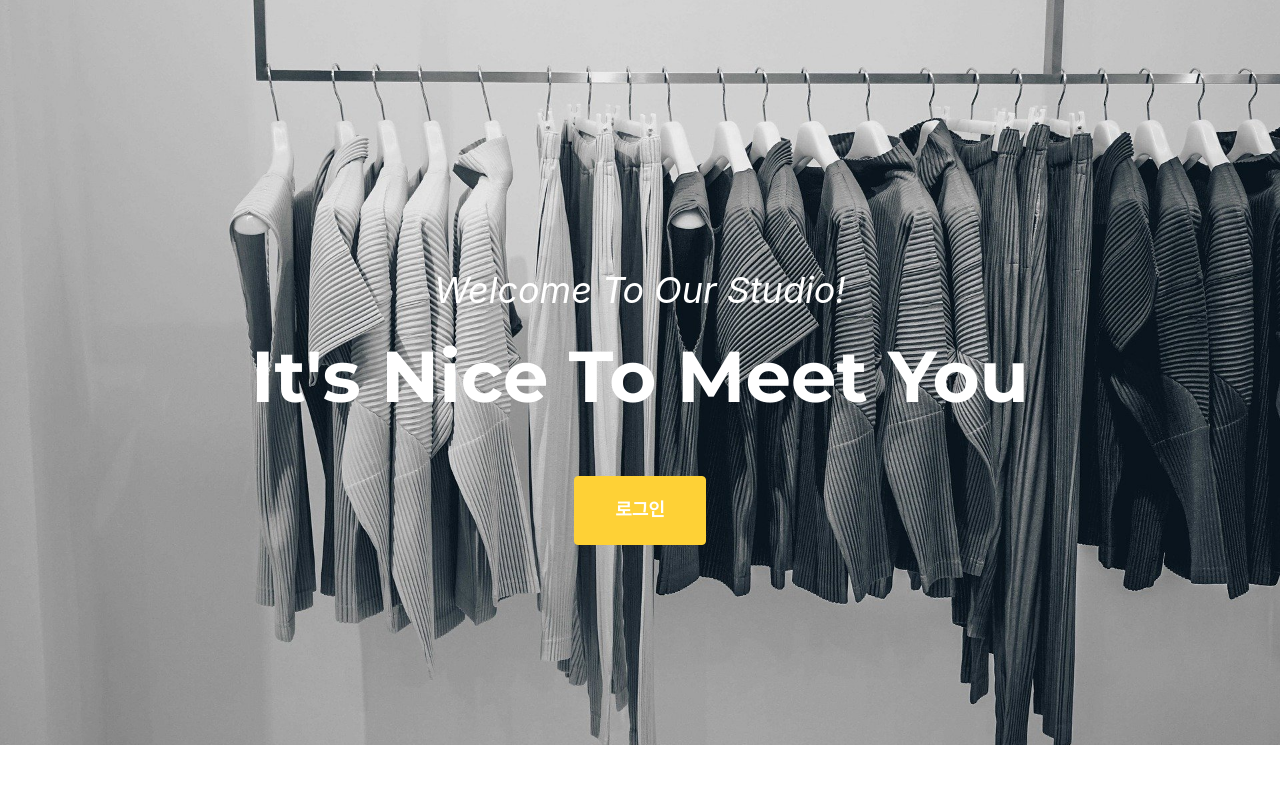
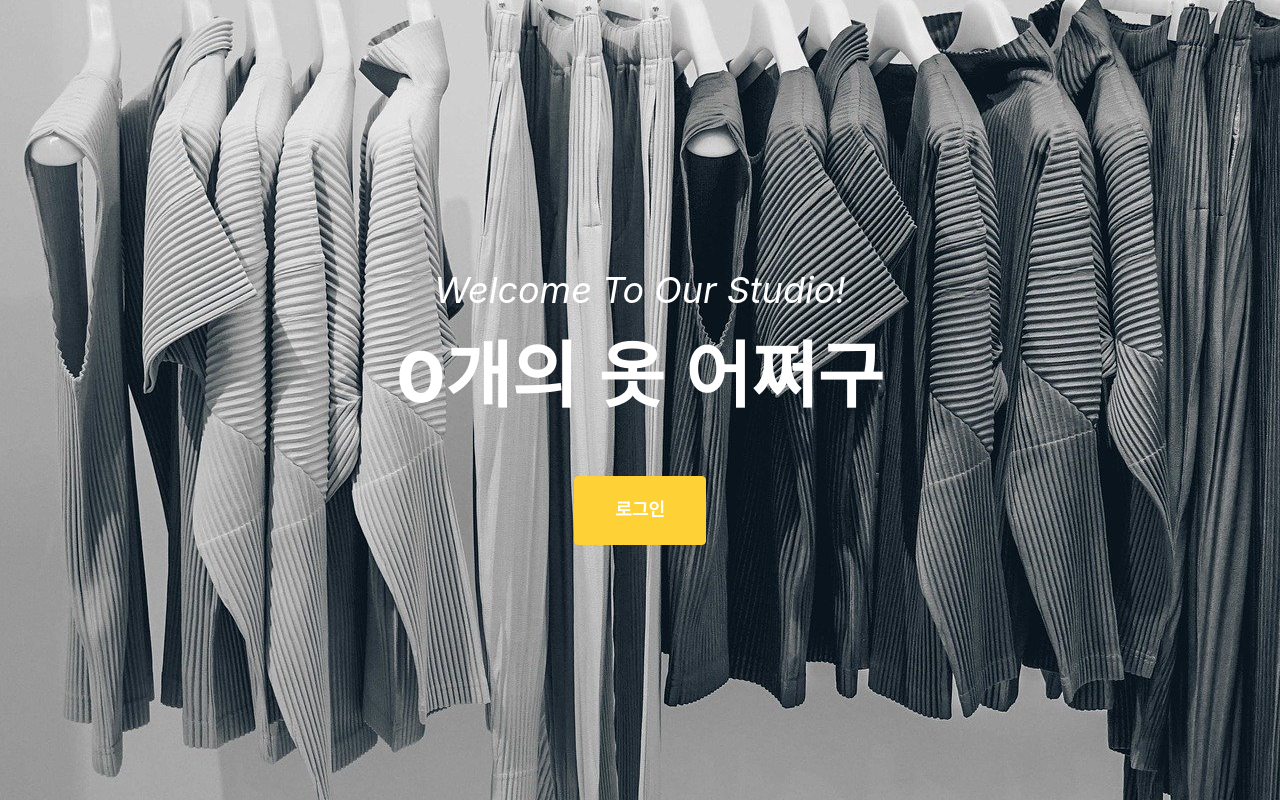
Before and after one commit to boolks/WEARWHAT, a Django app: page / in a window 1280 px wide. Run offline with Django 3.2, Linux system fonts and the light colour scheme; data that the repository does not hold is empty; some libraries are stand-ins or nearby versions; some web fonts are replaced.

Commit message:
CSS:index page

```diff
--- a/wearwhat/static/css/index_style.css
+++ b/wearwhat/static/css/index_style.css
@@ -1,4 +1,5 @@
 @charset "UTF-8";
+@import url('https://fonts.googleapis.com/css?family=Montserrat');
 :root {
   --blue: #007bff;
   --indigo: #6610f2;
@@ -53,8 +54,14 @@ body {
   font-weight: 400;
   line-height: 1.5;
   color: #212529;
+  background-color: black;
+  height: 100%;
   text-align: left;
-  background-color: #fff;
+  background-image: url("../images/background.jpg");
+  background-repeat: no-repeat;
+  background-attachment: scroll;
+  background-position: center center;
+  background-size: auto;
 }
 h1, h2, h3, h4, h5, h6 {
   margin-top: 0;
@@ -136,11 +143,6 @@ header.masthead {
   padding-bottom: 6rem;
   text-align: center;
   color: #fff;
-  background-image: url("../images/background.jpg");
-  background-repeat: no-repeat;
-  background-attachment: scroll;
-  background-position: center center;
-  background-size: cover;
 }
 header.masthead .masthead-subheading {
   font-size: 1.5rem;
--- a/wearwhat/templates/wearwhat/index.html
+++ b/wearwhat/templates/wearwhat/index.html
@@ -22,18 +22,30 @@
         <header class="masthead">
             <div class="container">
                 <div class="masthead-subheading">Welcome To Our Studio!</div>
-                <div class="masthead-heading text-uppercase">It's Nice To Meet You</div>
+                <div class="masthead-heading">
+                    <div class=shiva>
+                        <span class="count">{{ cloth_count }}</span>개의 옷 어쩌구
+                    </div>
+                </div>
+                <!-- 로그인 버튼 -->
                 <button type="button" class="btn btn-primary btn-xl"><a href="{% url 'login' %}">로그인</a></button>
             </div>
         </header>
 
-        <!-- Bootstrap core JS-->
-        <script src="https://cdnjs.cloudflare.com/ajax/libs/jquery/3.5.1/jquery.min.js"></script>
-        <script src="https://stackpath.bootstrapcdn.com/bootstrap/4.5.0/js/bootstrap.bundle.min.js"></script>
-        <!-- Third party plugin JS-->
-        <script src="https://cdnjs.cloudflare.com/ajax/libs/jquery-easing/1.4.1/jquery.easing.min.js"></script>
-
-        <!-- Core theme JS-->
-        <script src="js/scripts.js"></script>
+        <!-- 숫자 카운팅 애니메이션 -->
+        <script src="https://cdnjs.cloudflare.com/ajax/libs/jquery/2.1.3/jquery.min.js"></script>
+        <script type="text/javascript">
+           $('.count').each(function () {
+               $(this).prop('Counter',0).animate({
+                   Counter: $(this).text()
+               }, {
+                   duration: 3000,
+                   easing: 'swing',
+                   step: function (now) {
+                       $(this).text(Math.ceil(now));
+                   }
+               });
+            });
+        </script>
     </body>
 </html>
--- a/wearwhat/views.py
+++ b/wearwhat/views.py
@@ -1,31 +1,37 @@
-from urllib.parse import urlparse
-
 from django.contrib.auth import get_user_model
-from django.contrib.auth.decorators import login_required
-from django.http import HttpResponseForbidden, HttpResponseRedirect, HttpResponse
-from django.shortcuts import render, get_object_or_404, redirect
+from django.http import HttpResponseRedirect
+from django.shortcuts import render, get_object_or_404
 from django.views import generic
 from django.urls import reverse_lazy, reverse
 from django.views.generic.base import View
 from django.db.models import Q
-import json
 from django.http import HttpResponse
+from django.db.models import Count
 
 from .forms import CustomUserCreationForm, ChangeOptionForm
 from .models import Top, Under, Shoes
+
 import random
+import json
 
 user = get_user_model()
 
 
 def index_view(request):
+    # DB 옷 데이터 개수
+    top_count = Top.objects.all().aggregate(Count('id')).get('id__count')
+    under_count = Under.objects.all().aggregate(Count('id')).get('id__count')
+    shoes_count = Shoes.objects.all().aggregate(Count('id')).get('id__count')
+    cloth_count = top_count + under_count + shoes_count
+
+    # 로그인 전 => index 페이지 / 로그인 완료 => main 페이지
     current_user = request.user
     if current_user.is_authenticated:
         # return_url = reverse_lazy('main_page')
         return HttpResponseRedirect(reverse('main_page'))
     else:
         # return_url = reverse_lazy('index_page')
-        return render(request, 'wearwhat/index.html')
+        return render(request, 'wearwhat/index.html', {'cloth_count': cloth_count})
 
 
 # 회원가입
```
Also changed, not shown: mydjango/settings.py (+12 -12 lines).
